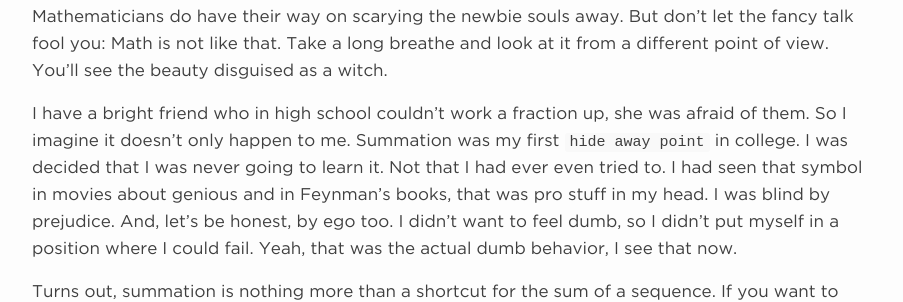
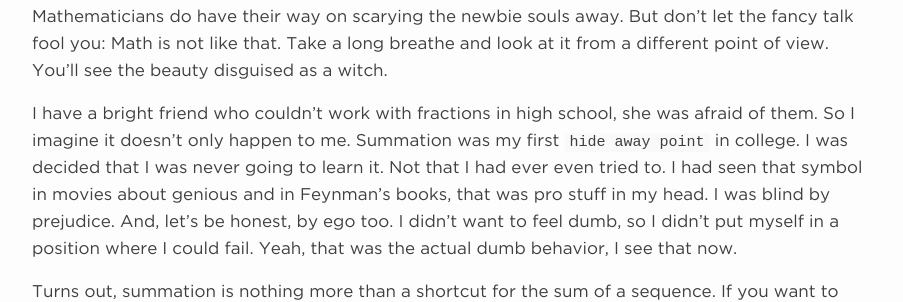
Before and after one commit to katyanna/katyanna.github.io, a Jekyll site: the page built from _posts/2016-02-18-put-your-fear-aside.md, in a window 1280 px wide. Shown: the part 287-589 px from the top of the page, without its empty margins (188-1091 px from the left). Built offline with Jekyll 4.4.1, drawn with Linux system fonts in a browser that asks for light colours; comment, search, counter and statistics services are not loaded.

Commit message:
Writing fixes

```diff
--- a/_posts/2016-02-18-put-your-fear-aside.md
+++ b/_posts/2016-02-18-put-your-fear-aside.md
@@ -7,7 +7,7 @@ categories: life learning college math
 
 It's a scary greek symbol when you first see it. It's an adorable helper when you get to know it. Mathematicians do have their way on scarying the newbie souls away. But don't let the fancy talk fool you: Math is not like that. Take a long breathe and look at it from a different point of view. You'll see the beauty disguised as a witch.
 
-I have a bright friend who in high school couldn't work a fraction up, she was afraid of them. So I imagine it doesn't only happen to me. Summation was my first `hide away point` in college. I was decided that I was never going to learn it. Not that I had ever even tried to. I had seen that symbol in movies about genious and in Feynman's books, that was pro stuff in my head. I was blind by prejudice. And, let's be honest, by ego too. I didn't want to feel dumb, so I didn't put myself in a position where I could fail. Yeah, that was the actual dumb behavior, I see that now.
+I have a bright friend who couldn't work with fractions in high school, she was afraid of them. So I imagine it doesn't only happen to me. Summation was my first `hide away point` in college. I was decided that I was never going to learn it. Not that I had ever even tried to. I had seen that symbol in movies about genious and in Feynman's books, that was pro stuff in my head. I was blind by prejudice. And, let's be honest, by ego too. I didn't want to feel dumb, so I didn't put myself in a position where I could fail. Yeah, that was the actual dumb behavior, I see that now.
 
 Turns out, summation is nothing more than a shortcut for the sum of a sequence. If you want to sum up all the numerals from 1 to 735 it gets very long to write, so summation makes it smaller.
 
```
Also changed, not shown: _posts/2015-11-13-i-need-a-git-cheatsheet.markdown (+5 -2 lines).
